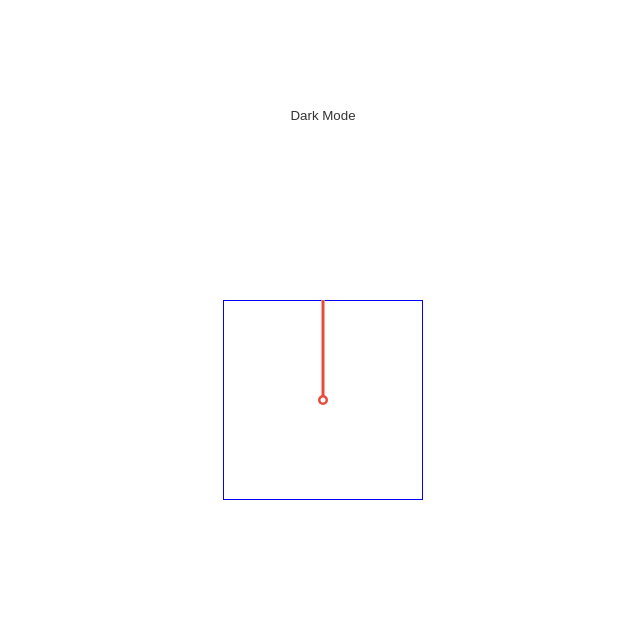
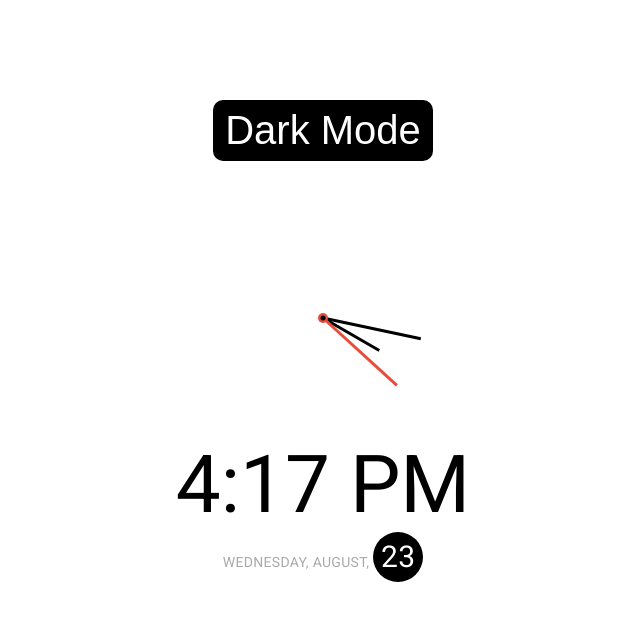
Before and after one commit to Mariam-Levy/interactiveClock, a plain HTML site: page index.html in a window 1280 px wide. Shown: the whole page, without its empty margins (317-957 px from the left). Drawn offline with Linux system fonts and the light colour scheme.

Commit message:
finished project

```diff
--- a/index.html
+++ b/index.html
@@ -3,6 +3,9 @@
 <head>
     <meta charset="UTF-8">
     <meta name="viewport" content="width=device-width, initial-scale=1.0">
+    <link rel="preconnect" href="https://fonts.googleapis.com">
+    <link rel="preconnect" href="https://fonts.gstatic.com" crossorigin>
+    <link href="https://fonts.googleapis.com/css2?family=Roboto:wght@300;400;500;700&display=swap" rel="stylesheet">
     <link rel="stylesheet" href="./styles.css">
     <title>Interative Clock</title>
 </head>
@@ -14,7 +17,7 @@
             <div class="needle hour"></div>
             <div class="needle minute"></div>
             <div class="needle second"></div>
-            <div class="needle center-point"></div>
+            <div class="center-point"></div>
         </div> <!-- clock -->
 
 
--- a/script.js
+++ b/script.js
@@ -0,0 +1,64 @@
+'use strict'
+
+//Seleccionar todos los elementos del DOM:
+const switchTheme = document.querySelector('.switch');
+const hour = document.querySelector('.hour');
+const minute = document.querySelector('.minute');
+const second = document.querySelector('.second');
+
+const time = document.querySelector('.time');
+const dates = document.querySelector('.date');
+
+
+//Definir los nombres de los días de la semana y los meses: (arrays)
+const months = ['January', 'February', 'March', 'April', 'May', 'June', 'July', 'August', 'September', 'October', 'November', 'December'];
+const days = ['Sunday', 'Monday', 'Tuesday', 'Wednesday', 'Thursday', 'Friday', 'Saturday'];
+
+
+// Agrega un evento click al boton 'switch', para cambiar entre modo oscuro y modo claro:
+switchTheme.addEventListener('click', function() {
+
+    //Busca y selecciona el elemento HTML y lo almacena en una constante:
+    const htmlDark = document.querySelector('html');
+
+    //Alterna la clase "dark" en el elemento HTML y tambien cambia entre los estilos de modo claro y oscuro
+    htmlDark.classList.toggle('dark');
+
+    // Cambia el texto que esta en el boton "switch", y si la clase "dark" está presente, se muestra "Light mode", de lo contrario, se muestra "Dark mode".
+    switchTheme.innerHTML = htmlDark.classList.contains('dark') ? 'Ligth mode' : 'Dark mode';
+});
+
+
+// Funcion para actualizar el reloj y la fecha
+function updateTime() {
+    const now = new Date(); // Para obtener la fecha y la hora actual
+    const month = now.getMonth();
+    const day = now.getDay();
+    const date = now.getDate();
+    const hours = now.getHours();
+    const pm = hours >= 12 ? 'PM' : 'AM'; //Si son mas de las 12 sera pm, sino am
+    const hoursFormat = hours % 12 || 12; //Convierte a formato de 12 horas
+
+    const minutes = now.getMinutes();
+    const seconds = now.getSeconds();
+
+    //Actualizar las manecillas del reloj/ animacion
+    hour.style.transform = `translate(-50%, -100%) rotate(${scale(hoursFormat, 0, 12, 0, 360)}deg)`;
+    minute.style.transform = `translate(-50%, -100%) rotate(${scale(minutes, 0, 60, 0, 360)}deg)`;
+    second.style.transform = `translate(-50%, -100%) rotate(${scale(seconds, 0, 60, 0, 360)}deg)`;
+
+    //Actualizar el elemento con la clase 'time' con el formato AM y PM:
+    time.textContent = `${hoursFormat}:${minutes.toString().padStart(2, '0')} ${pm}`;
+
+    //Actualizar el elemento con la clase 'date' (la fecha):
+    dates.innerHTML = `${days[day]}, ${months[month]}, <span class="circle">${date}</span>`;
+};
+
+//funcion para mapear un rango de numeros a otro rango (escalado)
+function scale(num, in_min, in_max, out_min, out_max) {
+    return(num - in_min) * (out_max - out_min) / (in_max - in_min) + out_min;
+};
+
+//Inicializar el reloj y actualizar cada segundo(1000ms)
+updateTime();
+setInterval(updateTime, 1000);
--- a/styles.scss
+++ b/styles.scss
@@ -5,6 +5,16 @@
 }
 
 :root {
+    --primary-color: #000;
+    --secondary-color: #fff;
+}
+
+
+html {
+    transition: all 0.5s ease-in;
+}
+
+html.dark {
     --primary-color: #fff;
     --secondary-color: #333;
 }
@@ -15,7 +25,7 @@ html.dark {
 }
 
 body {
-    font-family: Arial, Helvetica, sans-serif;
+    font-family: 'Roboto', sans-serif;
     display: flex;
     align-items: center;
     justify-content: center;
@@ -25,15 +35,15 @@ body {
 }
 
 .switch {
-    /* border: 1px solid red; */
     cursor: pointer;
     background-color: var(--primary-color);
     color: var(--secondary-color);
     border: none;
-    border-radius: 4px;
-    padding: 8px 10px;
+    border-radius: 10px;
+    padding: 8px 12px;
     position: absolute;
     top: 100px;
+    font-size: 40px;
     &:focus {
         outline: none;
     }
@@ -47,10 +57,10 @@ body {
 }
 
 .clock {
-    border: 1px solid blue;
     position: relative;
     width: 200px;
     height: 200px;
+    margin-bottom: 20px;
     .needle {
         background-color: var(--primary-color);
         position: absolute;
@@ -97,7 +107,7 @@ body {
 }
 
 .time {
-    font-size: 60px;
+    font-size: 80px;
 }
 
 .date {
@@ -108,16 +118,16 @@ body {
 
 }
 
-/* .date .circle {
+.date .circle {
     background-color: var(--primary-color);
     color: var(--secondary-color);
     border-radius: 50%;
-  height: 18px;
-  width: 18px;
+    height: 50px;
+    width: 50px;
     display: inline-flex;
     align-items: center;
     justify-content: center;
     line-height: 18px;
     transition: all 0.5s ease-in;
-  font-size: 12px;
-} */
+    font-size: 30px;
+}
```
Also changed, not shown: styles.css, 1 other file. Lines whose indentation alone changed are shown as unchanged.
